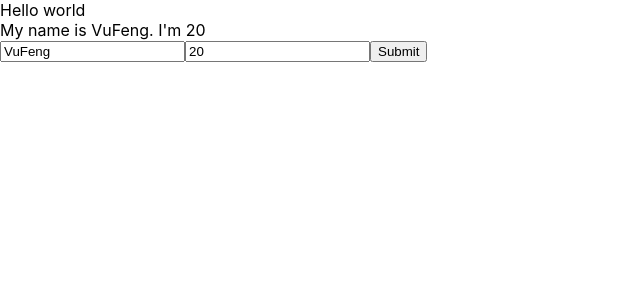
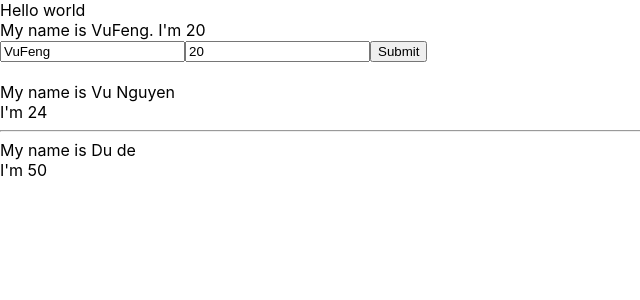
Before and after one commit to VuFeg/base-react-redux, a React (Create React App) app: page / in a window 1280 px wide. Shown: the top 300 px of the page, without its empty margins (0-640 px from the left). Built offline with nearby package versions, Linux system fonts and the light colour scheme.

Commit message:
test props

```diff
--- /dev/null
+++ b/src/components/DisplayInfor.js
@@ -0,0 +1,15 @@
+import React from "react";
+
+class DisplayInfor extends React.Component {
+    render() {
+        const { name, age } = this.props;
+        return (
+            <div>
+                <div>My name is {name}</div>
+                <div>I'm {age}</div>
+            </div>
+        )
+    }
+}
+
+export default DisplayInfor;
--- a/src/components/MyComponent.js
+++ b/src/components/MyComponent.js
@@ -1,11 +1,16 @@
 import React from "react";
 import UserInfor from "./UserInfor";
+import DisplayInfor from "./DisplayInfor";
 
 class MyComponent extends React.Component {
     render() {
         return (
             <div>
                 <UserInfor />
+                <br />
+                <DisplayInfor name="Vu Nguyen" age="24" />
+                <hr />
+                <DisplayInfor name="Du de" age={50} />
             </div>
         )
     }
```
Also changed, not shown: 1 other file (tests, documents, lock files or other folders).
